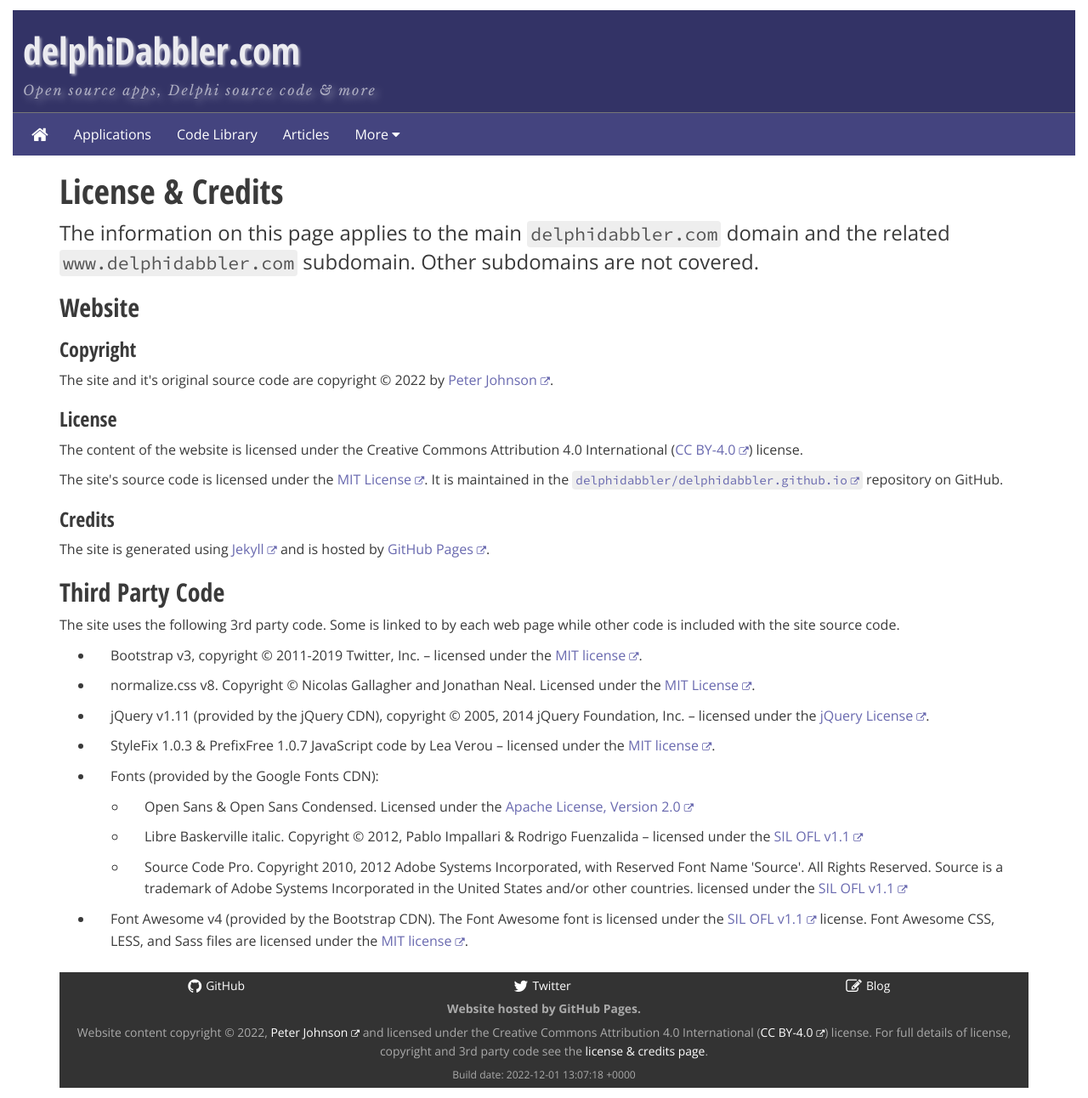
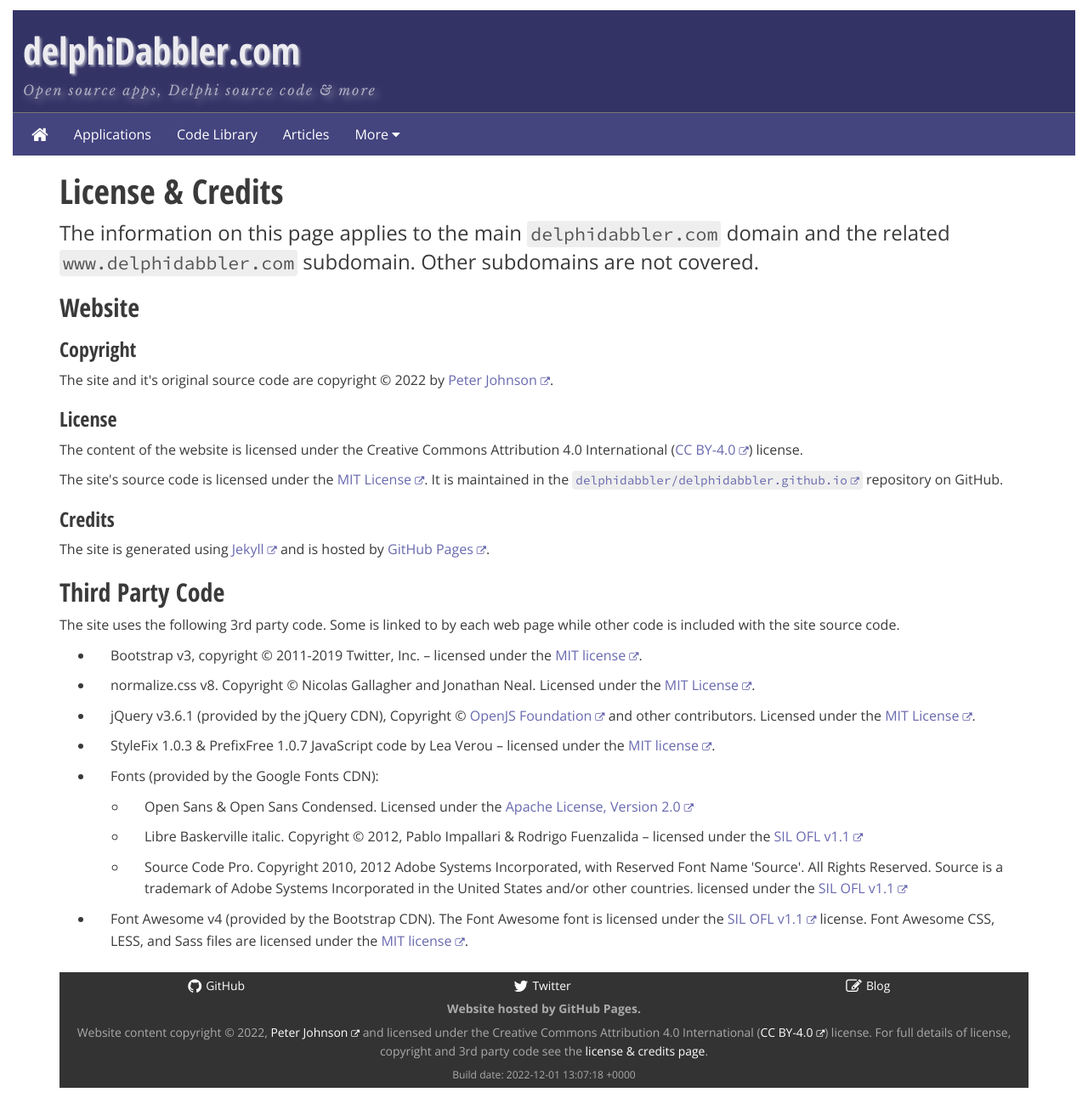
Before and after one commit to delphidabbler/delphidabbler.github.io, a Jekyll site: the page built from credits.html, in a window 1280 px wide. Shown: the whole page at 85% size. Built offline with Jekyll 4.4.1, drawn with Linux system fonts in a browser that asks for light colours.

Commit message:
Fix credit for jQuery from v1.11 to v3.6.1
Used literal URL & aria-label, making variables defined in core.yml
redundant, so removed them.

Fixes #136

```diff
--- a/_data/core.yml
+++ b/_data/core.yml
@@ -83,9 +83,6 @@
 generic-mit-license-url: "https://opensource.org/licenses/MIT"
 generic-mit-license-link-title: "MIT License on the Open Source Initiative web site"
 
-jquery-license-url: "https://jquery.org/license/"
-jquery-license-link-title: "jQuery License on the jQuery web site"
-
 normalize-css-license-url: "https://raw.githubusercontent.com/necolas/normalize.css/master/LICENSE.md"
 normalize-css-license-link-title: "MIT license on normalize CSS GitHub page"
 
--- a/credits.html
+++ b/credits.html
@@ -57,7 +57,7 @@
       normalize.css v8. Copyright &copy; Nicolas Gallagher and Jonathan Neal. Licensed under the <a href="{{ site.data.core.normalize-css-license-url }}" aria-label="{{ site.data.core.normalize-css-license-link-title }}">MIT License</a>.
     </li>
     <li>
-      jQuery v1.11 (provided by the jQuery CDN), copyright &copy; 2005, 2014 jQuery Foundation, Inc. &ndash; licensed under the <a href="{{ site.data.core.jquery-license-url }}" aria-label="{{ site.data.core.jquery-license-link-title }}">jQuery License</a>.
+      jQuery v3.6.1 (provided by the jQuery CDN), Copyright &copy; <a href="https://openjsf.org/">OpenJS Foundation</a> and other contributors. Licensed under the <a href="https://raw.githubusercontent.com/jquery/jquery/main/LICENSE.txt" aria-label="Link to jQuery license">MIT License</a>.
     </li>
     <li>
       StyleFix 1.0.3 &amp; PrefixFree 1.0.7 JavaScript code by Lea Verou &ndash; licensed under the <a href="{{ site.data.core.generic-mit-license-url }}" aria-label="{{ site.data.core.generic-mit-license-link-title }}">MIT license</a>.
```
